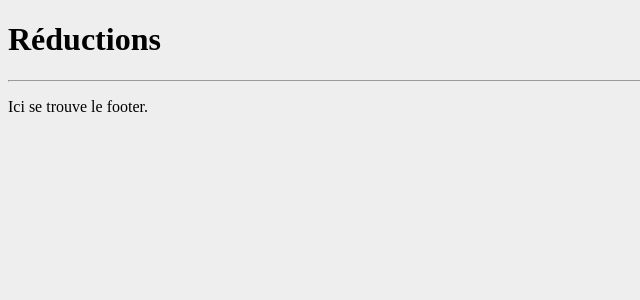
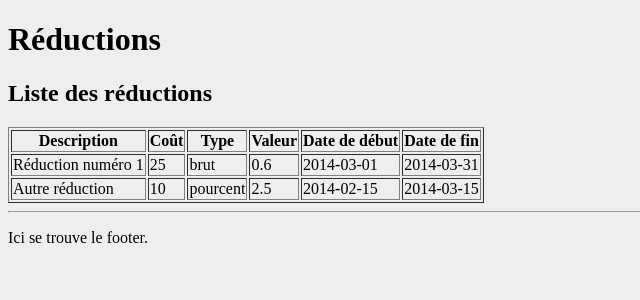
Before and after one commit to CentraleLille-IG2I/fidelity, a PHP site: page /index.php?page=reductions in a window 1280 px wide. Shown: the part 52-352 px from the top of the page, without its empty margins (0-640 px from the left). Run offline with PHP 8.4, Linux system fonts and the light colour scheme; data comes from the database, SQL or seed files in the repository.

Commit message:
Structure
Réalisation de la structure de la page

Implémentation de liste

```diff
--- a/Modules/reductions.php
+++ b/Modules/reductions.php
@@ -7,6 +7,72 @@
 	 *
 	 * Page répertoire pour l'affichage, la création, la modification de la liste de réductions disponibles.
 	 */
-?>
 
-<h1>Réductions</h1>
+echo "<h1>Réductions</h1>\n";
+
+	if(isset($_GET["mode"]))
+	{
+		switch($_GET["mode"])
+		{
+			case "liste":
+				liste();
+				break;
+
+			case "fiche":
+				fiche();
+				break;
+
+			case "ajouter":
+				ajouter();
+				break;
+
+			case "modifier":
+				modifier();
+				break;
+
+			case "supprimer":
+				supprimer();
+				break;
+
+			default:
+				liste();
+				break;
+		}
+	}
+	else
+	{
+		liste();
+	}
+
+function liste()
+{
+	echo "<h2>Liste des réductions</h2>\n";
+	$reductions = getAllReductions();
+
+	echo "<table border=\"1\">\n<tr><th>Description</th><th>Coût</th><th>Type</th><th>Valeur</th><th>Date de début</th><th>Date de fin</th></tr>\n";
+	foreach($reductions as $reduction)
+	{
+		echo "<tr><td>$reduction[description]</td><td>$reduction[cout]</td><td>$reduction[type]</td><td>$reduction[valeur]</td><td>$reduction[debut]</td><td>$reduction[fin]</td></tr>\n";
+	}
+	echo "</table>";
+}
+
+function fiche()
+{
+	echo "<h2>Fiche réduction</h2>";
+}
+
+function ajouter()
+{
+	echo "<h2>Ajout d'un client</h2>\n";
+}
+
+function modifier()
+{
+	echo "<h2>Modification d'un client</h2>\n";
+}
+
+function supprimer()
+{
+	echo "<h2>Suppression d'un client</h2>\n";
+}
```
